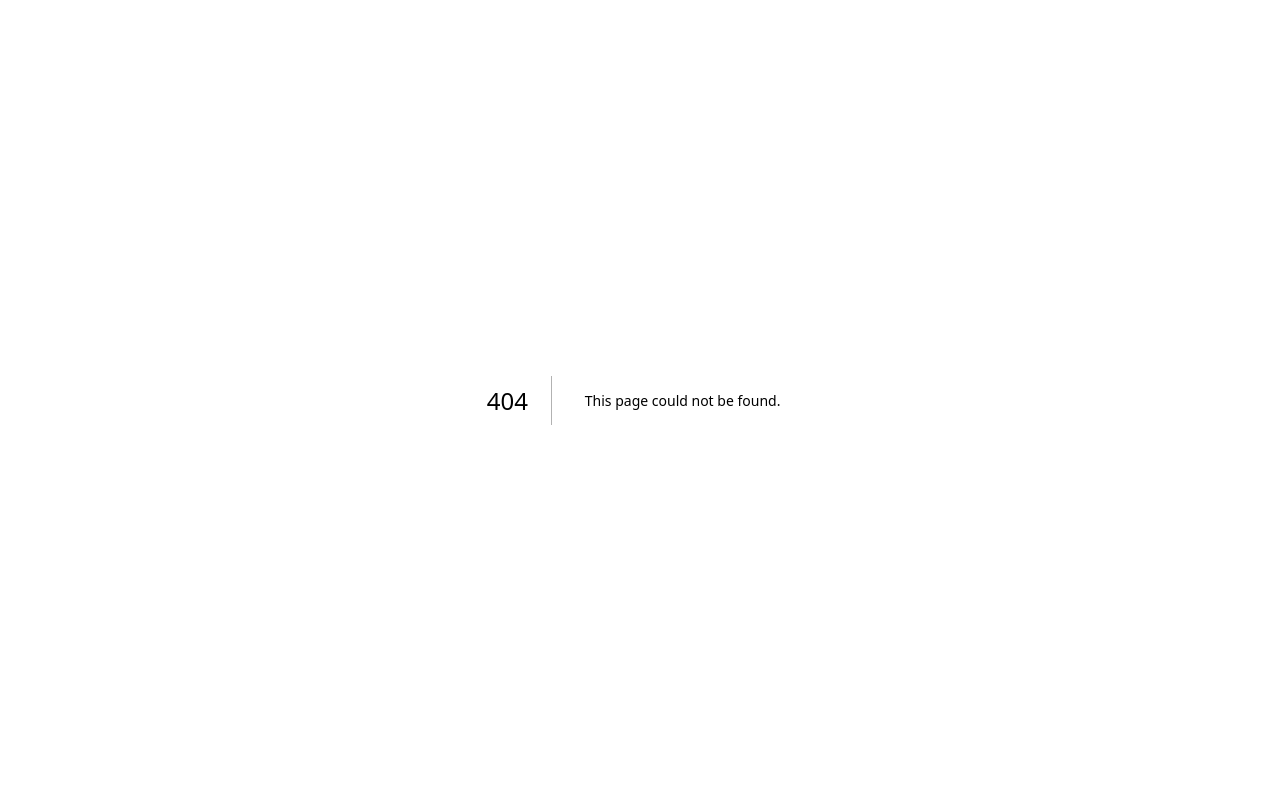
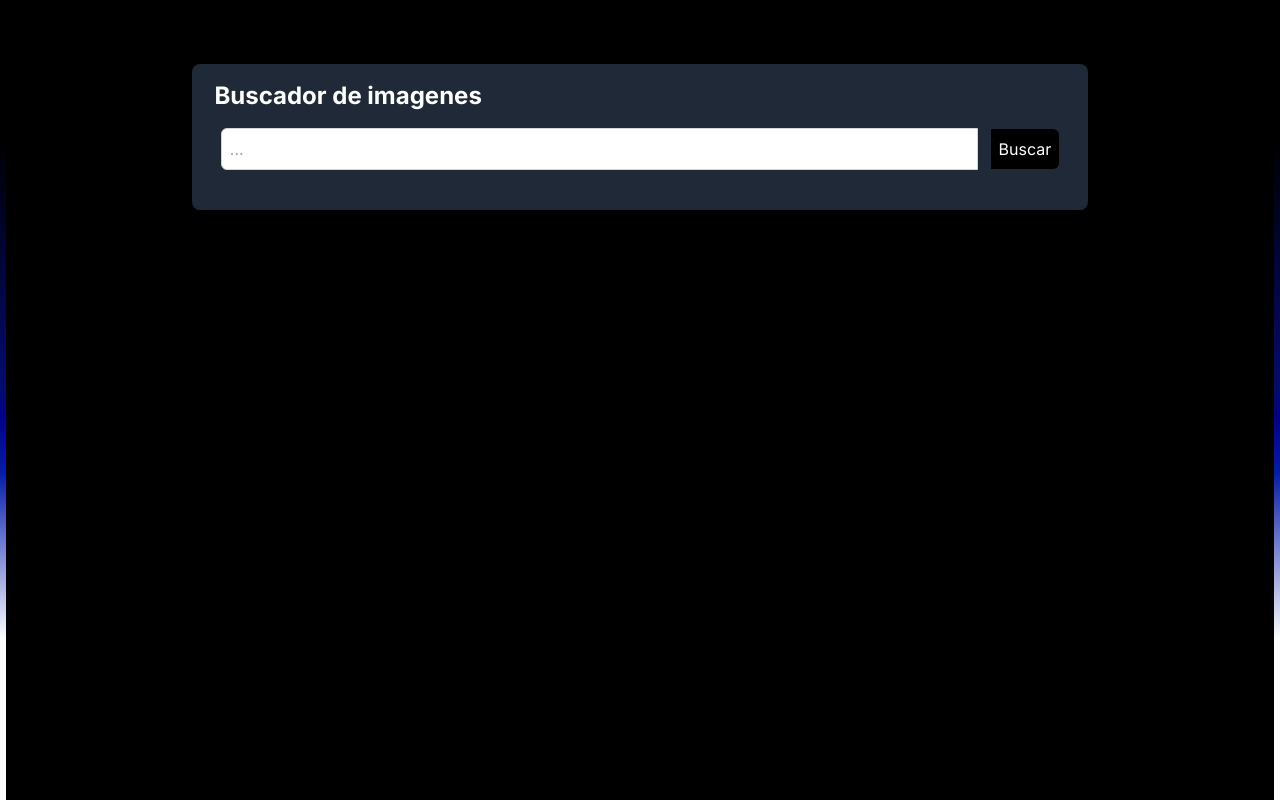
Before and after one commit to Dunel/tecnologiasweb-nextjs, a Next.js app: page /search in a window 1280 px wide. Before the commit this address had no page. Built offline with nearby package versions, Linux system fonts and the light colour scheme.

Commit message:
api route search

```diff
--- a/package.json
+++ b/package.json
@@ -9,9 +9,10 @@
     "lint": "next lint"
   },
   "dependencies": {
+    "axios": "^1.7.2",
+    "next": "14.2.4",
     "react": "^18",
-    "react-dom": "^18",
-    "next": "14.2.4"
+    "react-dom": "^18"
   },
   "devDependencies": {
     "postcss": "^8",
--- /dev/null
+++ b/src/app/api/search/[idSearch]/route.js
@@ -0,0 +1,38 @@
+import axios from "axios";
+
+export async function GET(req, { params }) {
+  try {
+    const { idSearch } = params;
+
+    if (!idSearch) {
+      return new Response(
+        JSON.stringify({ error: "Se requiere un parámetro idSearch" }),
+        {
+          status: 400,
+        }
+      );
+    }
+
+    const API_KEY = "44615112-06606cc9485516eb8d694bc4c";
+
+    const res = await axios.get("https://pixabay.com/api/", {
+      params: {
+        key: API_KEY,
+        q: idSearch,
+        lang: "es",
+      },
+    });
+
+    return new Response(
+      JSON.stringify({ results: res.data }),
+      {
+        headers: { "Content-Type": "application/json" },
+        status: 200,
+      }
+    );
+  } catch (error) {
+    return new Response(JSON.stringify({ error: error.message }), {
+      status: 500,
+    });
+  }
+}
--- /dev/null
+++ b/src/app/components/SearchBox.jsx
@@ -0,0 +1,59 @@
+import axios from "axios";
+import { useState } from "react";
+
+const SearchBox = () => {
+  const [query, setQuery] = useState("");
+  const [results, setResults] = useState([]);
+
+  const handleSearch = async () => {
+    try {
+      //e.preventDefault();
+      const res = await axios.get(`/api/search/${query}`);
+      setResults(res.data.results.hits);
+    } catch (error) {
+      alert(error.message);
+    }
+  };
+
+  return (
+    <>
+      <div className="w-full max-w-4xl mx-auto p-4 bg-gray-800 rounded-lg">
+        <h1 className="text-2xl font-bold mb-4 text-white">
+          Buscador de imagenes
+        </h1>
+        <div className="flex flex-wrap items-center mb-6">
+          <input
+            type="text"
+            value={query}
+            onChange={(e) => setQuery(e.target.value)}
+            className="flex-grow p-2 border border-gray-300 text-gray-600 rounded-l-md focus:outline-none focus:ring-2 focus:ring-blue-500"
+            placeholder="..."
+          />
+          <button
+            type="button"
+            onClick={handleSearch}
+            className="flex-shrink-0 p-2 bg-black text-white rounded-r-md hover:bg-gray-800"
+          >
+            Buscar
+          </button>
+        </div>
+        <div className="grid grid-cols-1 sm:grid-cols-5 gap-4">
+          {results.map((result, index) => (
+            <div
+              key={index}
+              className="w-full h-auto flex items-center justify-center"
+            >
+              <img
+                src={result.previewURL}
+                alt={`Result ${index}`}
+                className="max-h-full max-w-full object-cover"
+              />
+            </div>
+          ))}
+        </div>
+      </div>
+    </>
+  );
+};
+
+export default SearchBox;
--- a/src/app/globals.css
+++ b/src/app/globals.css
@@ -23,8 +23,8 @@ background: linear-gradient(0deg, rgba(255,255,255,0.9949229691876751) 0%, rgba(
   }
 
   body *{
-  margin-left: 1vw;
-  margin-right: 1vw;
+  margin-left: 0.5vw;
+  margin-right: 0.5vw;
 
 }
 
--- /dev/null
+++ b/src/app/search/page.jsx
@@ -0,0 +1,12 @@
+'use client'
+import SearchBox from '@/app/components/SearchBox'
+
+export default function Page() {
+  return (
+    <div className="min-h-screen bg-black">
+      <main className="flex flex-col items-center justify-center py-16">
+        <SearchBox />
+      </main>
+    </div>
+  )
+}
```
Also changed, not shown: 1 other file (tests, documents, lock files or other folders).
